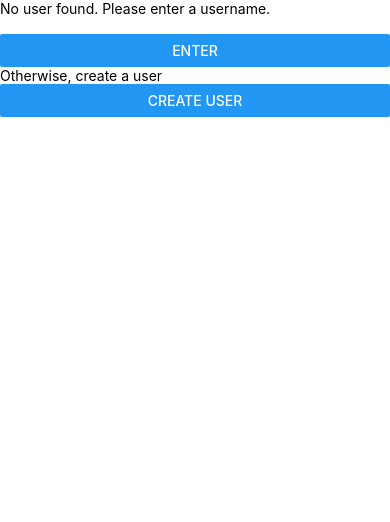
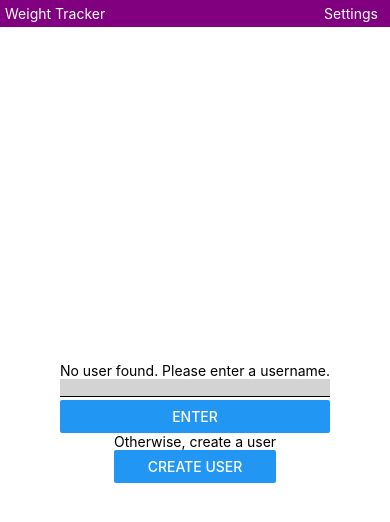
Before and after one commit to geocarlos/weight_tracker, a React Native app: screen / in a window 390 px wide. Shown: the top 522 px of the page. Built offline with nearby package versions, Linux system fonts and the light colour scheme.

Commit message:
Add Settings page

```diff
--- a/App.tsx
+++ b/App.tsx
@@ -7,12 +7,12 @@ import { Provider, useDispatch, useSelector } from 'react-redux';
 import store from './src/store';
 import RegisterPage from './src/components/RegisterPage';
 import AsyncStorage from '@react-native-community/async-storage';
-import { Text, View } from 'react-native';
+import { Text, View, Button, StatusBar, StyleSheet, TouchableOpacity } from 'react-native';
 import UserType from './src/model/UserType';
 import UserConfig from './src/model/UserConfig';
 import InitialPage from './src/components/InitialPage';
 import { receiveUser } from './src/actions/Actions';
-import { UserState } from './src/model/UserState';
+import Settings from './src/components/Settings';
 
 enum Pages {
   INITIAL = 'initialPage',
@@ -21,7 +21,8 @@ enum Pages {
   ADD = 'addPerson',
   ENTRY = 'entry',
   ADD_ENTRY = 'addEntry',
-  LOADING = 'loading'
+  LOADING = 'loading',
+  SETTINGS = 'settings'
 }
 
 const Loading = () => (<View style={{ flex: 1, justifyContent: 'center', alignItems: 'center' }}><Text>Loading...</Text></View>);
@@ -29,24 +30,27 @@ const Loading = () => (<View style={{ flex: 1, justifyContent: 'center', alignIt
 const Start = () => {
 
   const dispatch = useDispatch();
-  const userConfig = useSelector<UserState, UserConfig | null>(state => state.user);
   const [page, setPage] = useState<Pages>(Pages.LOADING);
+  const [previousPage, setPreviousPage] = useState<Pages>(Pages.LOADING);
   const [person, setPerson] = useState<any>(null);
+  const userConfig = useSelector<any, UserConfig | undefined>(state => state.appUser.user);
+  const isLoading = useSelector<any, boolean>(state => state.appUser.isLoading);
 
-  const View = {
+  const CurrentView = {
     initialPage: <InitialPage setPage={setPage} setPerson={setPerson} />,
     people: <People setPage={setPage} setPerson={setPerson} />,
     addPerson: <AddPerson setPage={setPage} />,
     entry: <Entry setPage={setPage} person={person} />,
-    addEntry: <AddEntry setPage={setPage} person={person}/>,
+    addEntry: <AddEntry setPage={setPage} person={person} />,
     registerPage: <RegisterPage setPage={setPage} />,
-    loading: <Loading />
+    loading: <Loading />,
+    settings: <Settings />
   }
 
   const getUser = async (dispatch: any) => {
     try {
       const config = await AsyncStorage.getItem('@userConfig');
-      if(!config) {
+      if (!config) {
         setPage(Pages.INITIAL);
       } else {
         const _config: UserConfig = JSON.parse(config || '{}');
@@ -59,23 +63,58 @@ const Start = () => {
 
   useEffect(() => {
     getUser(dispatch);
+  }, [dispatch]);
+
+  useEffect(() => {
     if (userConfig) {
-      if(userConfig?.user.type === UserType.TRAINER) {
-        setPage(Pages.PEOPLE);
-      } else {
-        setPerson(userConfig?.userPerson);
-        setPage(Pages.ENTRY);
+      const firstPage = userConfig.user.type === UserType.TRAINER ? Pages.PEOPLE : Pages.ENTRY;
+      if (firstPage === Pages.ENTRY) {
+        setPerson(userConfig.userPerson);
       }
+      setPage(isLoading ? Pages.LOADING : firstPage);
+    } else {
+      setPage(Pages.INITIAL);
     }
-  }, [dispatch, userConfig])
+  }, [userConfig]);
 
   return (
     <>
-     {View[page]}
+      <View style={styles.appName}>
+        <Text style={{ color: 'white' }}>
+          Weight Tracker
+          </Text>
+        <View style={styles.settingsButton}>
+          <TouchableOpacity onPress={() => {
+            setPreviousPage(page);
+            setPage(page === Pages.SETTINGS ? previousPage : Pages.SETTINGS);}}>
+            <Text style={{color: 'white'}}>{page === Pages.SETTINGS ? 'Back' : 'Settings'}</Text>
+          </TouchableOpacity>
+        </View>
+      </View>
+      <StatusBar backgroundColor="grey" />
+      {CurrentView[page]}
     </>
   )
 }
 
+const styles = StyleSheet.create({
+  appName: {
+    width: '100%',
+    position: 'absolute',
+    justifyContent: 'center',
+    padding: 5,
+    backgroundColor: 'purple'
+  },
+  settingsButton: {
+    width: '20%',
+    position: 'absolute',
+    top: 5,
+    right: 0,
+    alignItems: 'center',
+    justifyContent: 'center'
+  }
+});
+
 const App = () => (<Provider store={store}><Start /></Provider>);
 
 export default App;
--- a/src/actions/Actions.ts
+++ b/src/actions/Actions.ts
@@ -20,7 +20,7 @@ export const addPerson = (person: Person, url: string): IAddPersonRequest => ({t
 export const addWeight = (weight: WeightEntry, personId: number, url: string): IAddWeightRequest => ({type: keys.ADD_WEIGHT_REQUEST, weight, personId, url})
 
 export const fetchUser = (url: string): IRequestUser => ({type: keys.REQUEST_USER, url});
-export function receiveUser(userConfig: UserConfig): IReceiveUser {
+export function receiveUser(userConfig: UserConfig | undefined): IReceiveUser {
     return {
         type: keys.RECEIVE_USER,
         userConfig
--- a/src/actions/IActions.ts
+++ b/src/actions/IActions.ts
@@ -57,7 +57,7 @@ export interface IRequestUser extends Action {
 
 export interface IReceiveUser extends Action {
     readonly type: keys.RECEIVE_USER,
-    userConfig: UserConfig
+    userConfig?: UserConfig
 }
 
 export interface IErrorReceivingUser extends Action {
--- a/src/components/AddPerson.tsx
+++ b/src/components/AddPerson.tsx
@@ -1,15 +1,9 @@
 import React from 'react';
-import { Text, View, StatusBar, Button, StyleSheet, TextInput } from 'react-native';
+import { Text, View, Button, StyleSheet, TextInput } from 'react-native';
 
 const AddPerson = ({setPage}: any) => {
   return (
     <>
-      <View style={styles.appName}>
-        <Text style={{ color: 'white' }}>
-          Add Person
-        </Text>
-      </View>
-      <StatusBar backgroundColor="grey" />
       <View style={styles.container}>
           <View style={styles.textInputView}>
             <Text style={styles.label}>Name: </Text>
--- a/src/components/Entry.tsx
+++ b/src/components/Entry.tsx
@@ -1,5 +1,5 @@
 import React from 'react';
-import { Text, View, StatusBar, Button, StyleSheet } from 'react-native';
+import { Text, View, Button, StyleSheet } from 'react-native';
 import Person from 'src/model/Person';
 
 const getBmi = (weight: number, height: number) => {
@@ -15,12 +15,6 @@ interface IProps {
 const Entry = ({person, setPage}: IProps) => {
   return (
     <>
-      <View style={styles.appName}>
-        <Text style={{ color: 'white' }}>
-          Weight Tracker
-          </Text>
-      </View>
-      <StatusBar backgroundColor="grey" />
       <View style={styles.container}>
         <View style={{flex: 1, alignSelf: 'center', justifyContent: 'center'}}>
             <Text style={{fontSize: 30, color: 'grey' }}>{person.name}</Text>
--- a/src/components/InitialPage.tsx
+++ b/src/components/InitialPage.tsx
@@ -1,9 +1,10 @@
 import React, { useState, useEffect } from 'react';
-import { View, Text, TextInput, Button, AsyncStorage } from 'react-native';
+import { View, Text, TextInput, Button } from 'react-native';
 import { fetchPeople, fetchUser } from '../actions/Actions';
 import { useDispatch, useSelector } from 'react-redux';
 import UserConfig from '../model/UserConfig';
 import UserType from '../model/UserType';
+import AsyncStorage from '@react-native-community/async-storage';
 
 const InitialPage = ({setPage, setPerson}: any) => {
 
@@ -29,12 +30,12 @@ const InitialPage = ({setPage, setPerson}: any) => {
     }, [userConfig])
 
     return (
-       <>
+       <View style={{flex: 1, justifyContent: 'center', alignItems: 'center'}}>
         <View>
             <Text>
                 No user found. Please enter a username.
             </Text>
-            <TextInput onChangeText={text => setUsername(text)} />
+            <TextInput style={{borderBottomWidth: 1, marginBottom: 3, backgroundColor: 'lightgrey'}} onChangeText={text => setUsername(text)} />
             <Button title="Enter" onPress={() => _fetchUser(username)}/>
         </View>
         <View>
@@ -43,7 +44,7 @@ const InitialPage = ({setPage, setPerson}: any) => {
             </Text>
             <Button title="Create User" onPress={() => setPage('registerPage')}/>
         </View>
-       </>
+       </View>
     )
 }
 
--- a/src/components/People.tsx
+++ b/src/components/People.tsx
@@ -1,5 +1,5 @@
 import React from 'react';
-import { Text, View, StatusBar, Button, StyleSheet, TouchableOpacity } from 'react-native';
+import { Text, View, Button, StyleSheet, TouchableOpacity } from 'react-native';
 import { useDispatch, useSelector } from 'react-redux';
 import { fetchPeople } from '../actions/Actions';
 import Person from 'src/model/Person';
@@ -23,12 +23,6 @@ const People = ({setPage, setPerson}: any) => {
 
   return (
     <>
-      <View style={styles.appName}>
-        <Text style={{ color: 'white' }}>
-          Weight Tracker
-        </Text>
-      </View>
-      <StatusBar backgroundColor="grey" />
       <View style={styles.container}>
         <View style={styles.container}>
           {people ? people.map((person: Person) => (<TouchableOpacity key={person.name} onPress={() => goToEntry(person)}><Text style={{ fontSize: 30, color: 'grey' }}>{person.name}</Text></TouchableOpacity>)) : <Text style={{ fontSize: 50, color: 'grey' }}>
--- /dev/null
+++ b/src/components/Settings.tsx
@@ -0,0 +1,30 @@
+import React from 'react';
+import { View, Text, Button } from 'react-native';
+import AsyncStorage from '@react-native-community/async-storage';
+import { useDispatch } from 'react-redux';
+import { receiveUser } from '../actions/Actions';
+
+const Settings = () => {
+    const dispatch = useDispatch();
+
+    const leaveApp = () => {
+        AsyncStorage.removeItem('@userConfig');
+        dispatch(receiveUser(undefined));
+    }
+
+    return (
+        <>
+            <View style={{flex: 1, justifyContent: "center", alignItems: "center"}}>
+                <Text>Save Weights Locally</Text>
+                <Text>User Type</Text>
+                <Text>Password</Text>
+                <Text>E-mail</Text>
+            </View>
+            <View style={{ width: '100%', justifyContent: 'flex-end' }}>
+                <Button title="LEAVE APP" onPress={leaveApp} />
+            </View>
+        </>
+    )
+}
+
+export default Settings;
--- a/src/model/UserState.ts
+++ b/src/model/UserState.ts
@@ -1,7 +1,7 @@
 import UserConfig from "./UserConfig";
 
 export interface UserState {
-    user: UserConfig | null,
+    user: UserConfig | undefined,
     isLoading: boolean,
     hasError: boolean
 }
```
